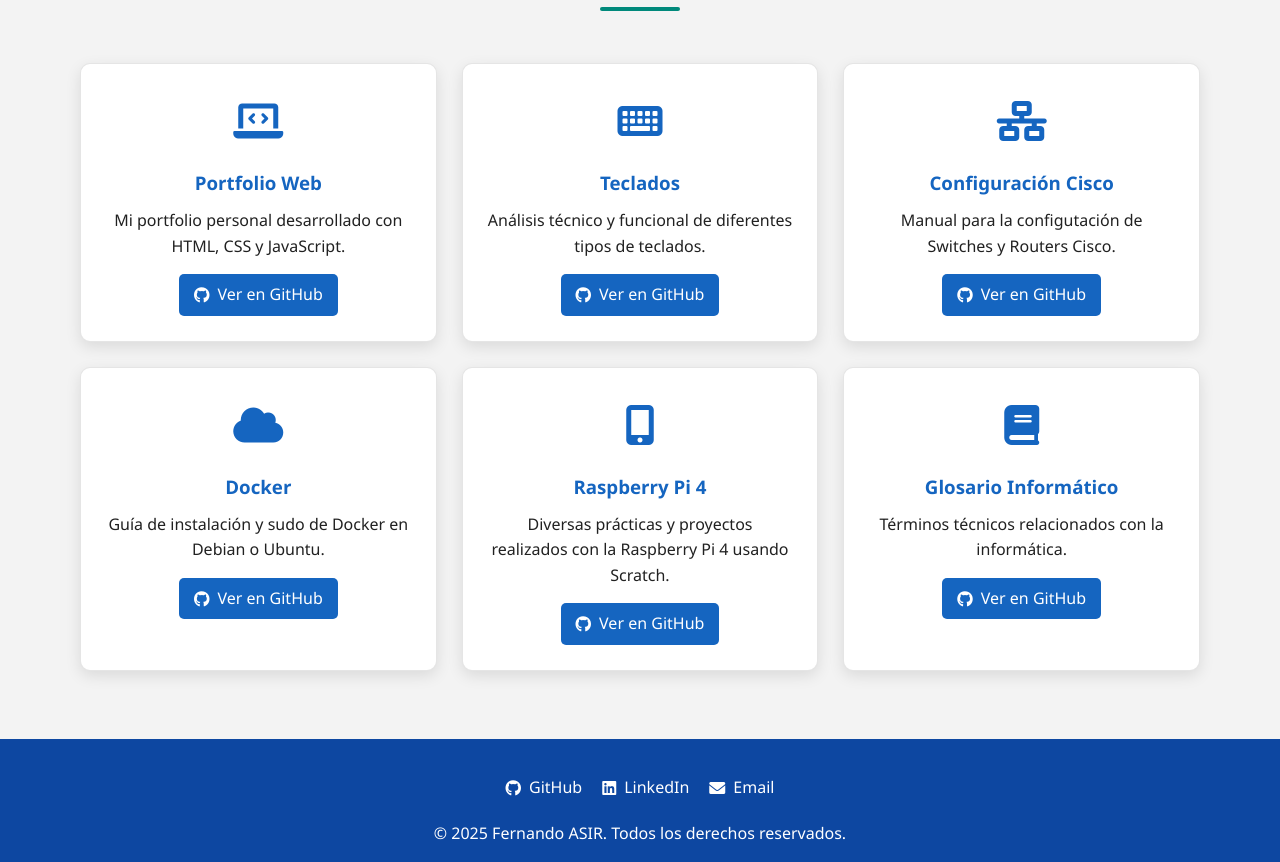
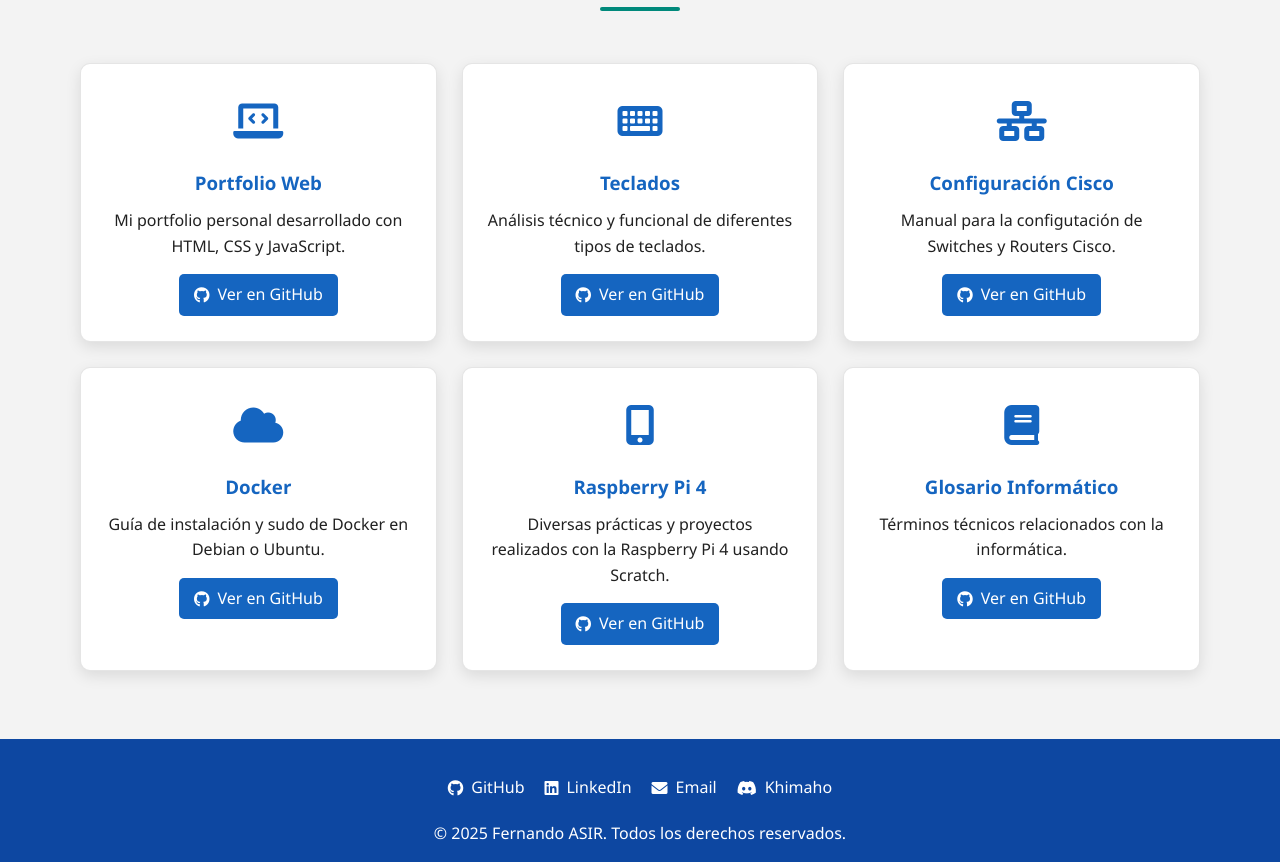
Before and after one commit to Nando-Asir/nando-asir.github.io, a plain HTML site: page index.html in a window 1280 px wide. Shown: the part 1534-2396 px from the top of the page. Drawn offline with Linux system fonts and the light colour scheme.

Commit message:
Update index.html

```diff
--- a/index.html
+++ b/index.html
@@ -502,6 +502,7 @@
                 <a href="https://github.com/Nando-Asir" target="_blank"><i class="fab fa-github"></i> GitHub</a>
                 <a href="https://linkedin.com/in/duran-fernando" target="_blank"><i class="fab fa-linkedin"></i> LinkedIn</a>
                 <a href="mailto:ferdurave@gmail.com"><i class="fas fa-envelope"></i> Email</a>
+                <a href="https://discord.com/users/khimaho" target="_blank"><i class="fab fa-discord"></i> Khimaho</a>
             </div>
             <div class="contact-info">
                 <p>© 2025 Fernando ASIR. Todos los derechos reservados.</p>
```
